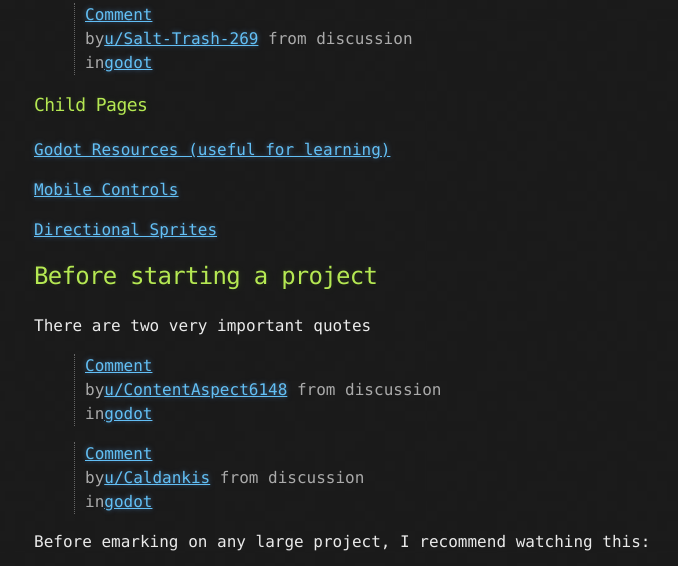
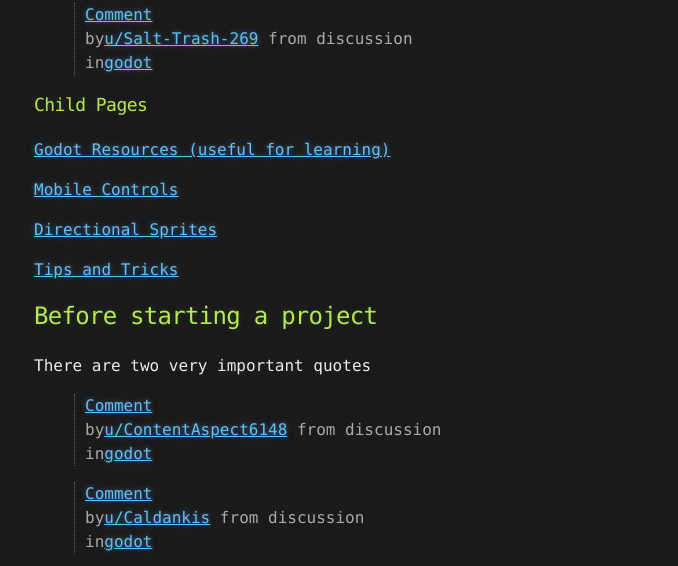
Before and after one commit to HubbleCommand/HubbleCommand.github.io, a Jekyll site: the page built from _projects/godot-overview.md, in a window 1280 px wide and 900 px high, scrolled down 512 px, cut to the strip 0-566 px from the top of the window. Shown: the whole strip, without its empty margins (106-784 px from the left). Built offline with Jekyll 4.4.1, drawn with Linux system fonts in a browser that asks for light colours; nearby versions of some CDN libraries; comment, search, counter and statistics services are not loaded.

Commit message:
Godot overview add link to tips

```diff
--- a/_projects/godot-overview.md
+++ b/_projects/godot-overview.md
@@ -22,6 +22,7 @@
 
 <a href="{{ site.url }}{{ site.baseurl }}{% link _projects/godot/directional-sprites.md %}">Directional Sprites</a>
 
+<a href="{{ site.url }}{{ site.baseurl }}{% link _projects/godot/tips-and-tricks.md %}">Tips and Tricks</a>
 
 ## Before starting a project
 There are two very important quotes
```
